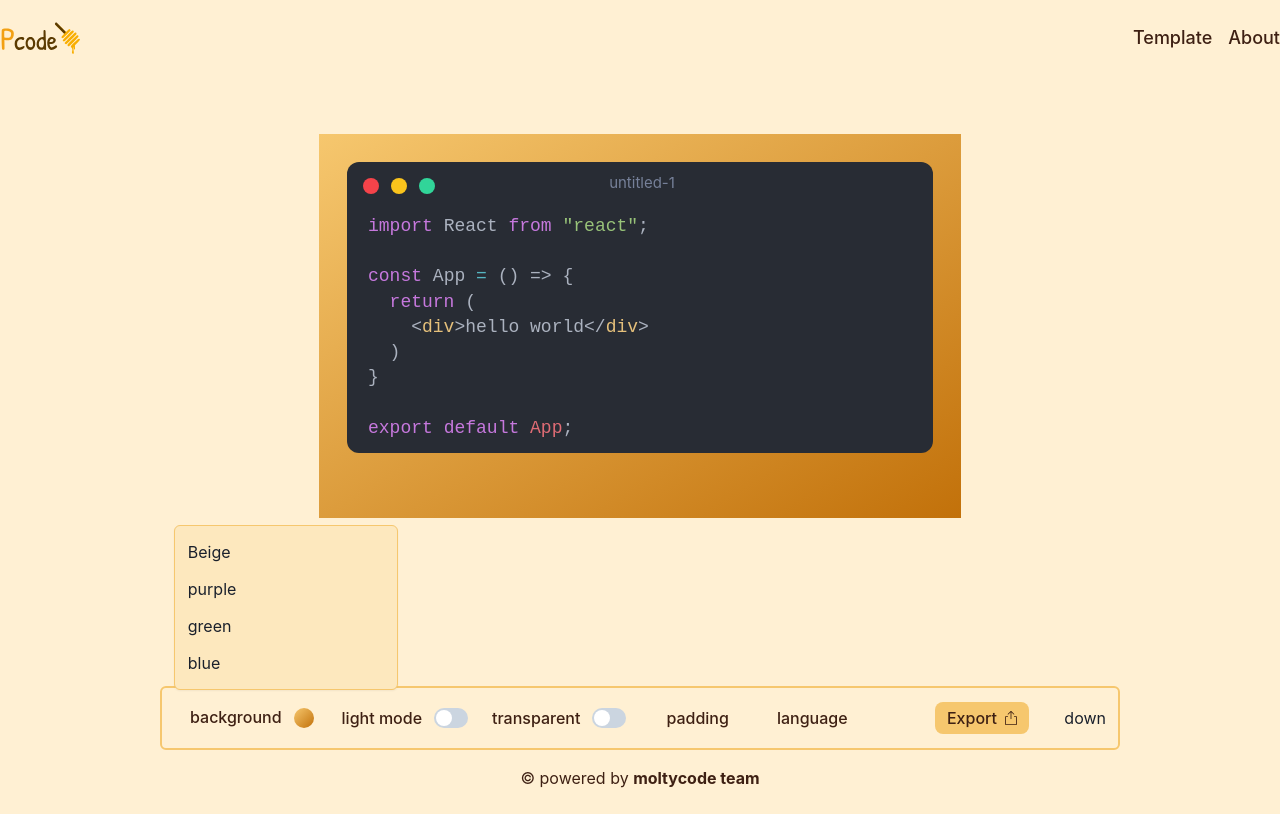
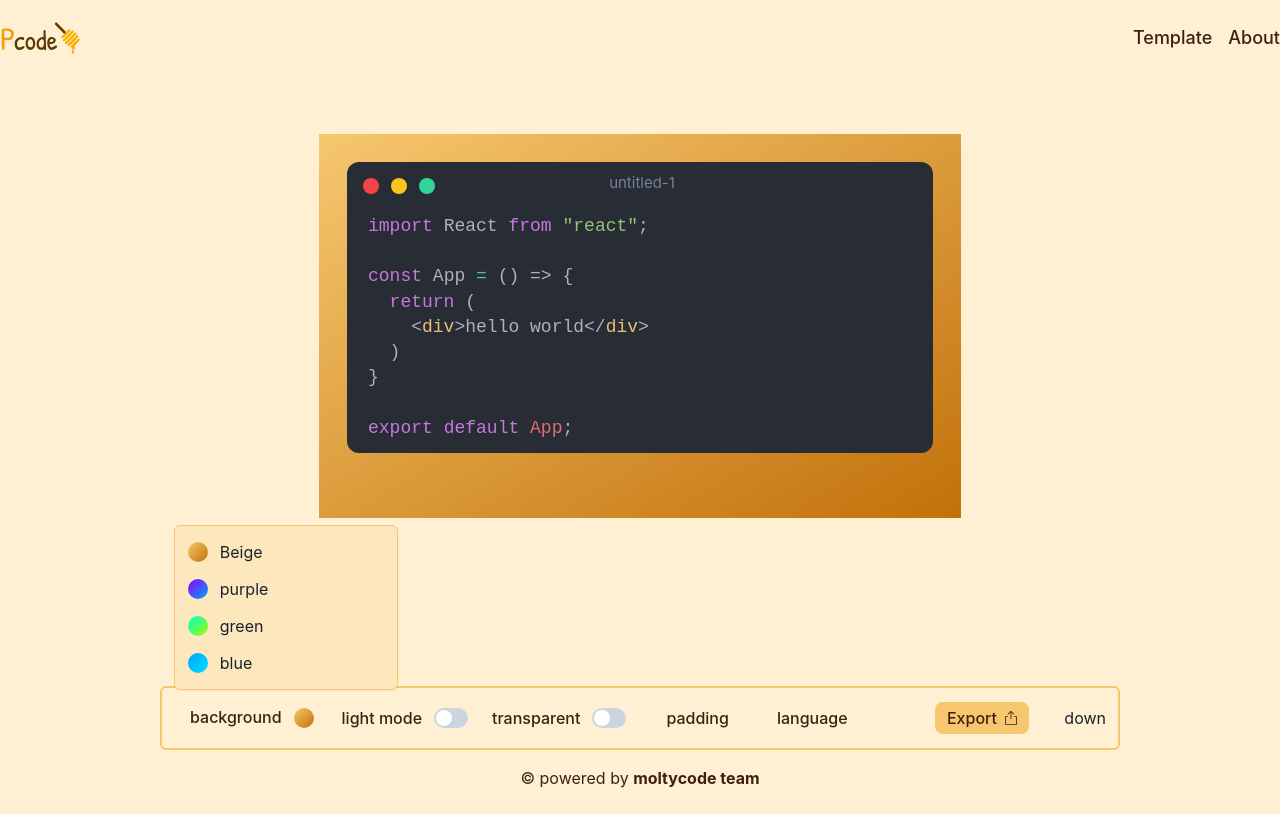
Before and after one commit to The-Pcode/pcode, a React (Create React App) app: page / in a window 1280 px wide. Both pictures are taken after a click on the button "background". Built offline with nearby package versions, Linux system fonts and the light colour scheme.

Commit message:
background icons added

```diff
--- a/src/pages/homePage.tsx
+++ b/src/pages/homePage.tsx
@@ -142,6 +142,11 @@ const HomePage = () => {
                   _focus={{}}
                   name="beige"
                   onClick={handleTheme}
+                  icon={
+                    <div
+                      className={`w-5 h-5 bg-gradient-to-br from-themes-beigeFrom to-themes-beigeTo rounded-full`}
+                    ></div>
+                  }
                 >
                   Beige
                 </MenuItem>
@@ -150,6 +155,11 @@ const HomePage = () => {
                   _focus={{}}
                   name="purple"
                   onClick={handleTheme}
+                  icon={
+                    <div
+                      className={`w-5 h-5 bg-gradient-to-br from-themes-purpleFrom to-themes-purpleTo rounded-full`}
+                    ></div>
+                  }
                 >
                   purple
                 </MenuItem>
@@ -158,6 +168,11 @@ const HomePage = () => {
                   _focus={{}}
                   name="green"
                   onClick={handleTheme}
+                  icon={
+                    <div
+                      className={`w-5 h-5 bg-gradient-to-br from-themes-greenFrom to-themes-greenTo rounded-full`}
+                    ></div>
+                  }
                 >
                   green
                 </MenuItem>
@@ -166,6 +181,11 @@ const HomePage = () => {
                   _focus={{}}
                   name="blue"
                   onClick={handleTheme}
+                  icon={
+                    <div
+                      className={`w-5 h-5 bg-gradient-to-br from-themes-blueFrom to-themes-blueTo rounded-full`}
+                    ></div>
+                  }
                 >
                   blue
                 </MenuItem>
```
